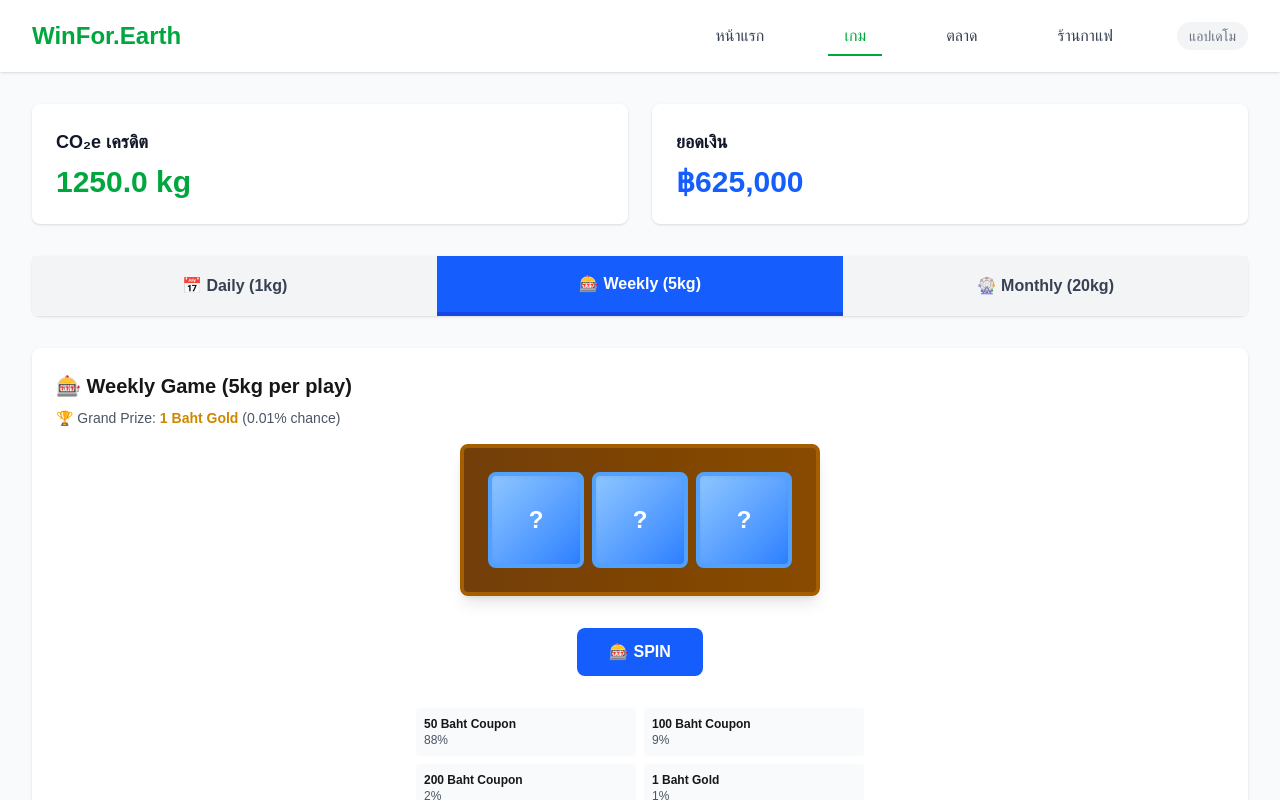
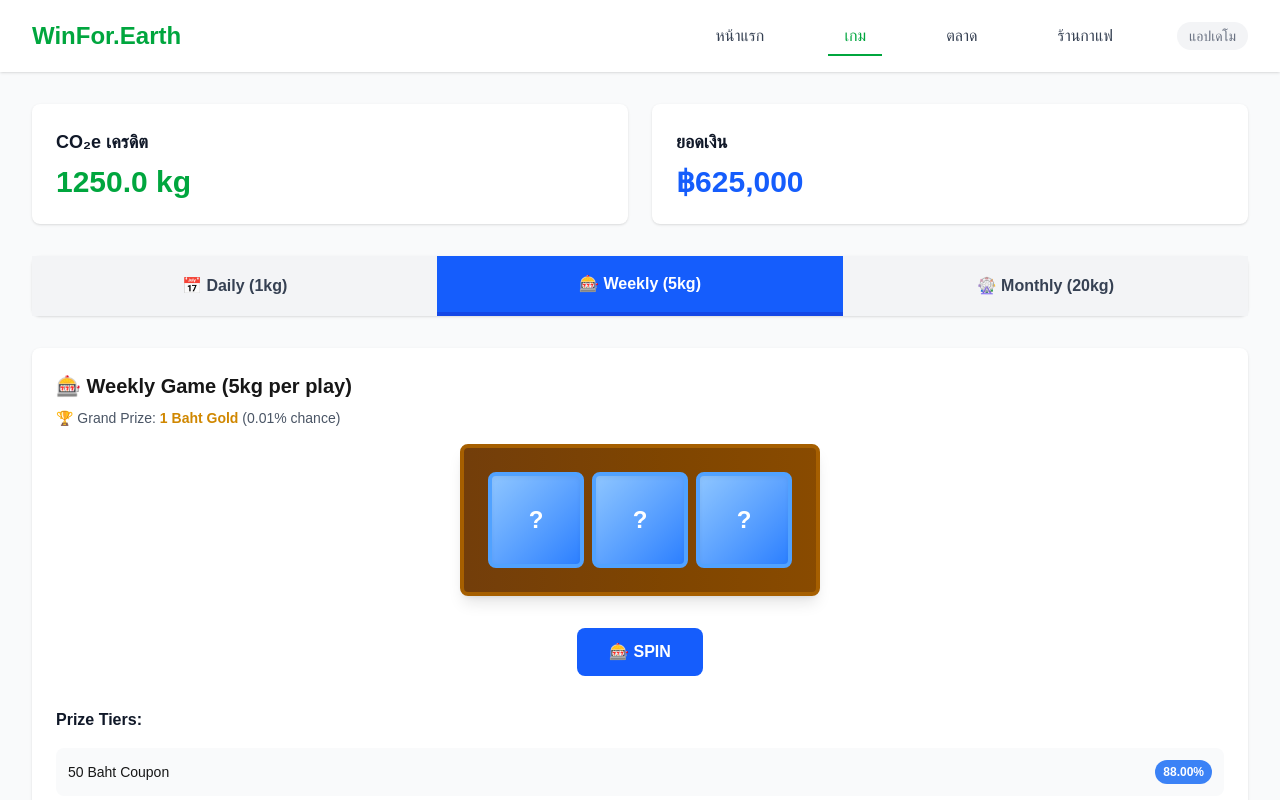
Before and after one commit to waritsan/co2x, a Next.js app in the folder src/web/: page /games in a window 1280 px wide. Both pictures are taken after a click on the button "🎰 Weekly (5kg)". Shown: the top 800 px of the page. Built offline with nearby package versions, Linux system fonts and the light colour scheme.

Commit message:
style: Display prize tiers in proper format for weekly and monthly games

```diff
--- a/src/web/src/app/games/page.tsx
+++ b/src/web/src/app/games/page.tsx
@@ -546,11 +546,14 @@
                   <p className="text-sm text-blue-700">+{weeklyPrize.value} Baht</p>
                 </div>
               )}
-              <div className="grid grid-cols-2 gap-2 w-full max-w-md">
+              <div className="w-full space-y-4">
+                <h3 className="font-semibold text-gray-900">Prize Tiers:</h3>
                 {weeklyPrizes.map((prize) => (
-                  <div key={prize.label} className="p-2 bg-gray-50 rounded text-xs">
-                    <div className="font-semibold">{prize.label}</div>
-                    <div className="text-gray-600">{(prize.probability * 100).toFixed(0)}%</div>
+                  <div key={prize.label} className="flex items-center justify-between p-3 bg-gray-50 rounded-lg">
+                    <span className="text-sm">{prize.label}</span>
+                    <span className="text-xs font-semibold px-2 py-1 rounded-full" style={{ background: prize.color, color: 'white' }}>
+                      {(prize.probability * 100).toFixed(2)}%
+                    </span>
                   </div>
                 ))}
               </div>
@@ -589,11 +592,14 @@
                   <p className="text-sm text-yellow-700">+{monthlyPrize.value} Baht</p>
                 </div>
               )}
-              <div className="grid grid-cols-2 gap-2 w-full max-w-md">
+              <div className="w-full space-y-4">
+                <h3 className="font-semibold text-gray-900">Prize Tiers:</h3>
                 {monthlyPrizes.map((prize) => (
-                  <div key={prize.label} className="p-2 bg-gray-50 rounded text-xs">
-                    <div className="font-semibold">{prize.label}</div>
-                    <div className="text-gray-600">{(prize.probability * 100).toFixed(0)}%</div>
+                  <div key={prize.label} className="flex items-center justify-between p-3 bg-gray-50 rounded-lg">
+                    <span className="text-sm">{prize.label}</span>
+                    <span className="text-xs font-semibold px-2 py-1 rounded-full" style={{ background: prize.color, color: 'white' }}>
+                      {(prize.probability * 100).toFixed(3)}%
+                    </span>
                   </div>
                 ))}
               </div>
```
